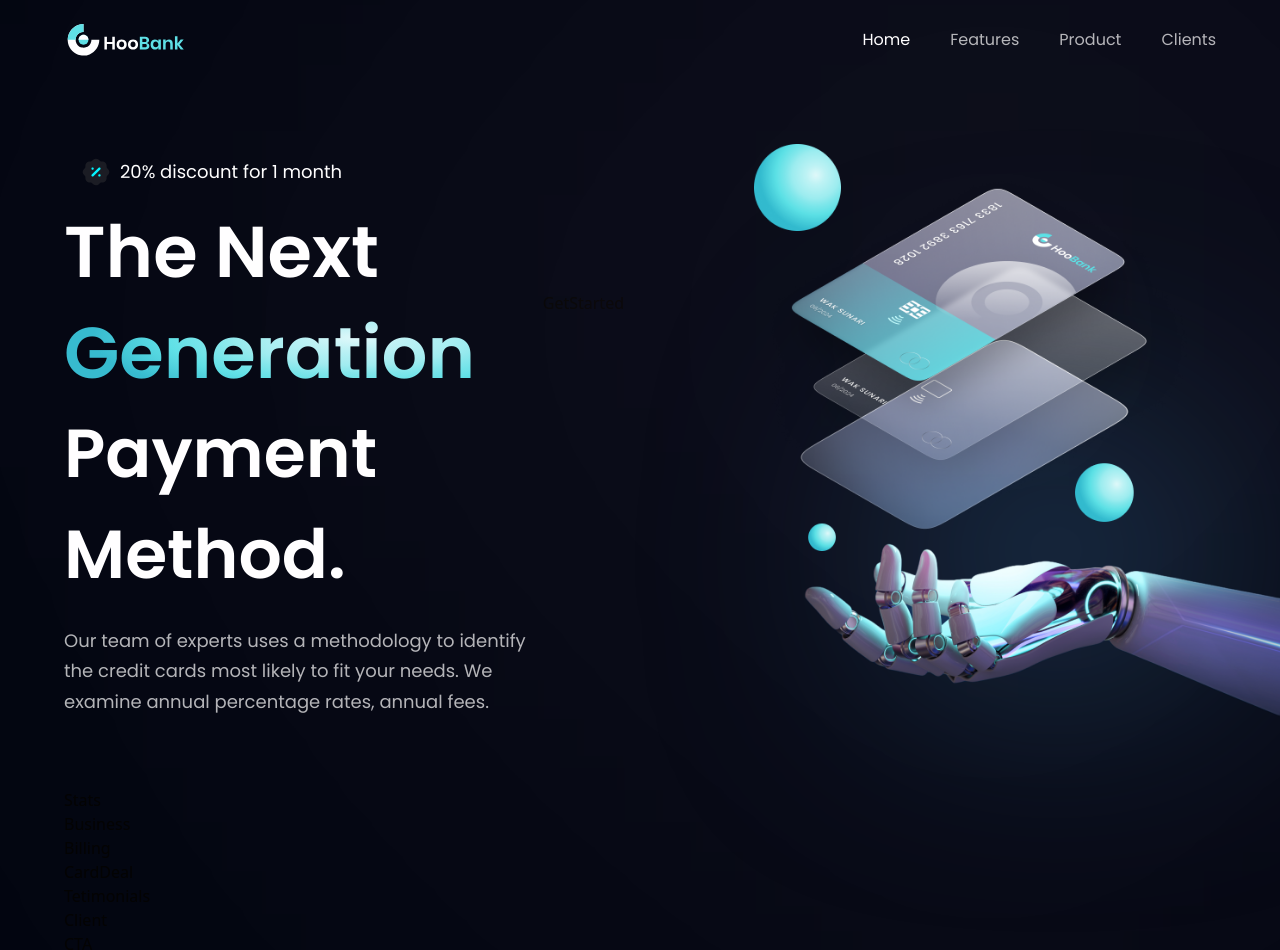
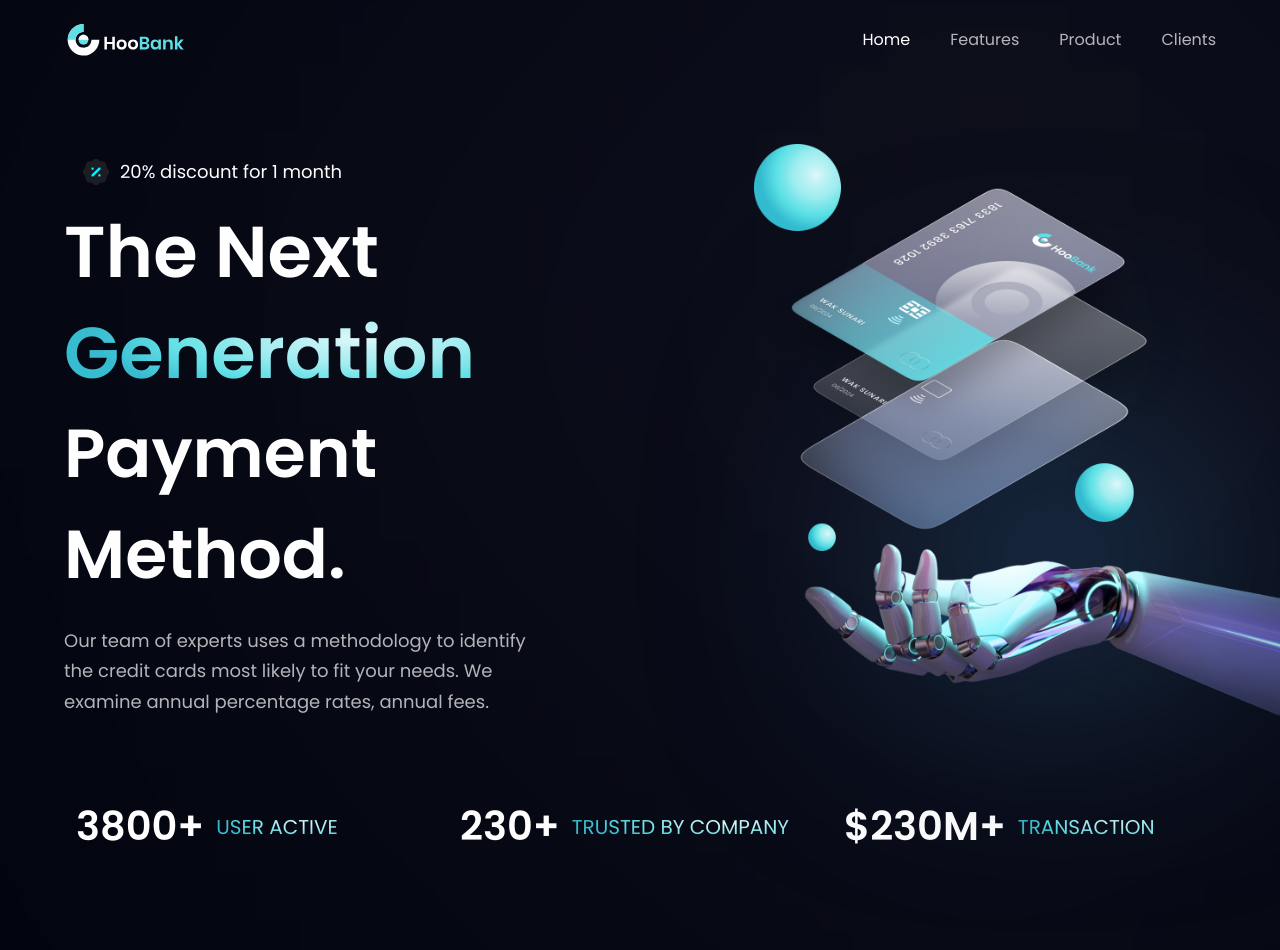
Before and after one commit to medani123/Bank, a React (Vite) app: page / in a window 1280 px wide. Shown: the top 950 px of the page. Built offline with nearby package versions, Linux system fonts and the light colour scheme.

Commit message:
added stats component

```diff
--- a/src/components/Hero.jsx
+++ b/src/components/Hero.jsx
@@ -20,7 +20,7 @@
           <span className="text-gradient">Generation</span>
         </h1>
         <div className="ss:flex hidden md:mr-4 mr-0">
-          <GetStarted />
+          {/* <GetStarted /> */}
         </div>
       </div>
 
--- a/src/components/Stats.jsx
+++ b/src/components/Stats.jsx
@@ -1,7 +1,22 @@
-import React from "react";
+import { stats } from "../constants";
+import styles from "../style";
 
-const Stats = () => {
-  return <div>Stats</div>;
-};
+const Stats = () => (
+  <section className={`${styles.flexCenter} flex-row flex-wrap sm:mb-20 mb-6`}>
+    {stats.map((stat) => (
+      <div
+        key={stat.id}
+        className={`flex-1 flex justify-start items-center flex-row m-3`}
+      >
+        <h4 className="font-poppins font-semibold xs:text-[40px] text-[30px] xs:leading-[53px] leading-[43px] text-white">
+          {stat.value}
+        </h4>
+        <p className="font-poppins font-normal xs:text-[20px] text-[15px] xs:leading-[26px] leading-[21px] text-gradient uppercase ml-3">
+          {stat.title}
+        </p>
+      </div>
+    ))}
+  </section>
+);
 
 export default Stats;
```
